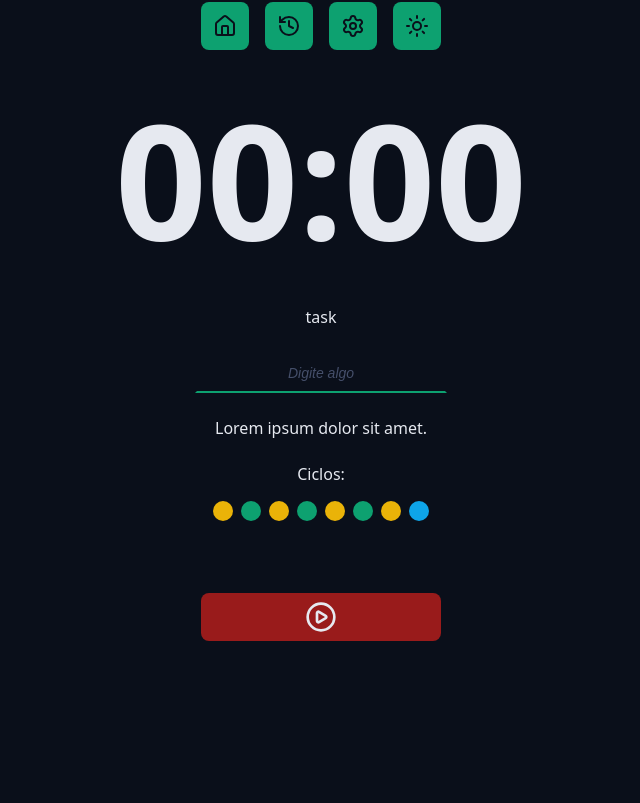
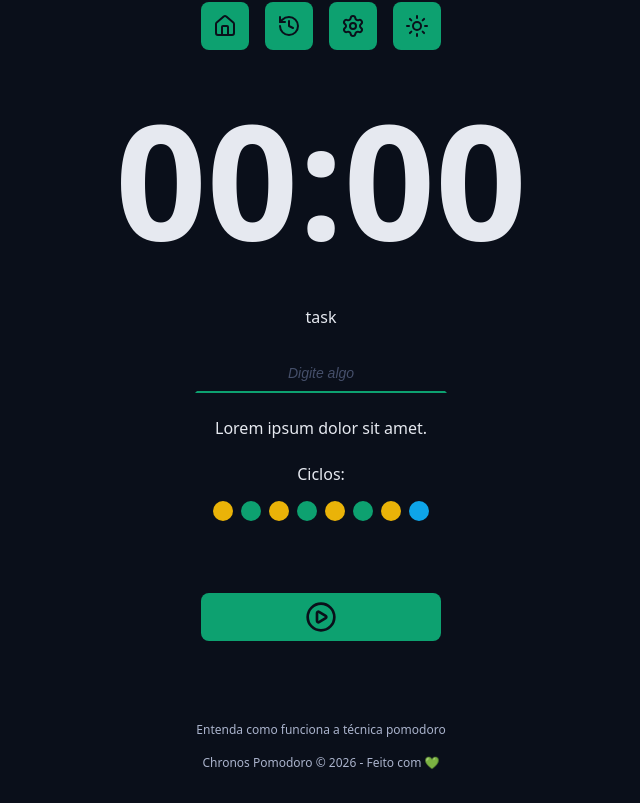
Before and after one commit to JuniorrOberti/chronos-promodoro, a React (Vite) app: page / in a window 1280 px wide. Shown: the part 219-1022 px from the top of the page, without its empty margins (319-959 px from the left). Before the commit the page ends 940 px from the top, so only its background shows below. Built offline with nearby package versions, Linux system fonts and the light colour scheme.

Commit message:
footer component

```diff
--- a/src/App.tsx
+++ b/src/App.tsx
@@ -9,6 +9,7 @@
 import { Cycles } from './components/Cycles';
 import { DefaultButton } from './components/DefaultButton';
 import { PlayCircleIcon } from 'lucide-react';
+import { Footer } from './components/Footer';
 
 export function App() {
   return (
@@ -45,9 +46,13 @@
           </div>
 
           <div className='formRow'>
-            <DefaultButton icon={<PlayCircleIcon />} color='red' />
+            <DefaultButton icon={<PlayCircleIcon />} />
           </div>
         </form>
+      </Container>
+
+      <Container>
+        <Footer />
       </Container>
     </>
   );
--- /dev/null
+++ b/src/components/Footer/index.tsx
@@ -0,0 +1,12 @@
+import styles from './styles.module.css';
+
+export function Footer() {
+  return (
+    <footer className={styles.footer}>
+      <a href=''>Entenda como funciona a técnica pomodoro</a>
+      <a href=''>
+        Chronos Pomodoro &copy; {new Date().getFullYear()} - Feito com 💚
+      </a>
+    </footer>
+  );
+}
--- /dev/null
+++ b/src/components/Footer/styles.module.css
@@ -0,0 +1,18 @@
+.footer {
+  display: flex;
+  flex-direction: column;
+  align-items: center;
+  justify-content: center;
+  font-size: 1.2rem;
+  gap: 1.6rem;
+}
+
+.footer a {
+  color: var(--text-muted);
+  text-decoration: none;
+}
+
+.footer a:hover {
+  color: var(--text-muted);
+  text-decoration: underline;
+}
```
